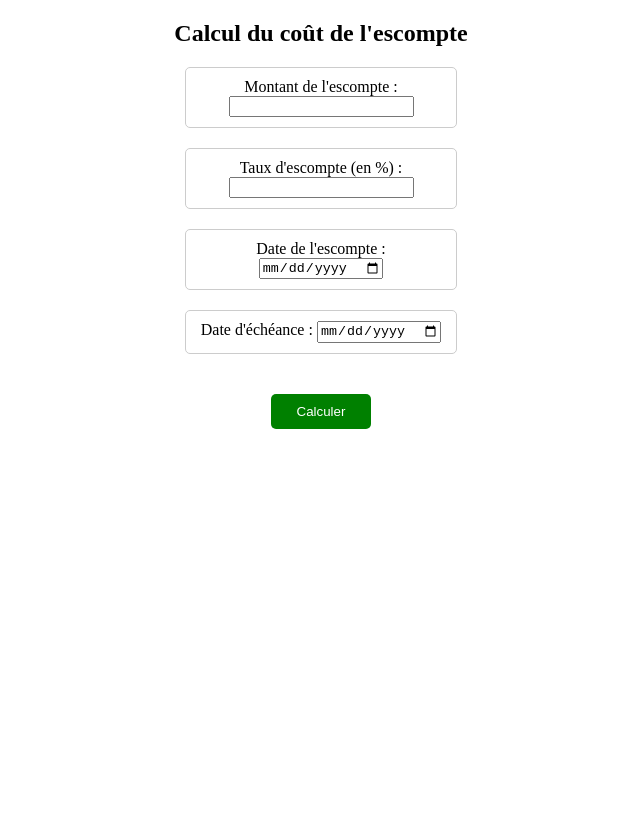
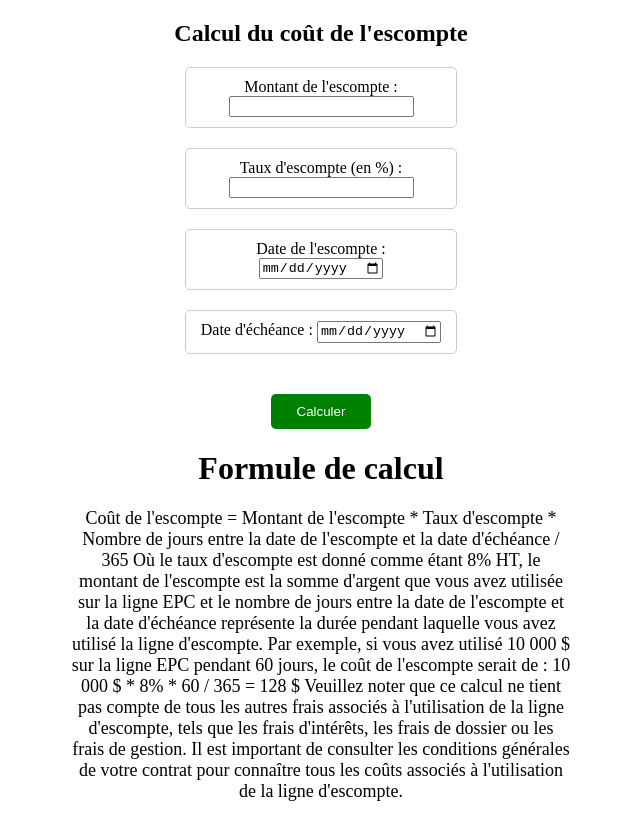
Before and after one commit to ismailhelali/escompte-calculator, a plain HTML site: page index.html in a window 1280 px wide. Shown: the whole page, without its empty margins (319-959 px from the left). Drawn offline with Linux system fonts and the light colour scheme.

Commit message:
Update index.html

```diff
--- a/index.html
+++ b/index.html
@@ -63,6 +63,26 @@
 		</p>
 		<p id="reel">
 		</p>
+
+<h1>Formule de calcul</h1>
+<p>
+Coût de l'escompte = Montant de l'escompte * Taux d'escompte * Nombre de jours entre la date de l'escompte et la date d'échéance / 365
+
+Où le taux d'escompte est donné comme étant 8% HT, le montant de l'escompte est la somme d'argent que vous avez utilisée sur la ligne EPC et le nombre de jours entre la date de l'escompte et la date d'échéance représente la durée pendant laquelle vous avez utilisé la ligne d'escompte.
+
+Par exemple, si vous avez utilisé 10 000 $ sur la ligne EPC pendant 60 jours, le coût de l'escompte serait de :
+
+10 000 $ * 8% * 60 / 365 = 128 $
+
+Veuillez noter que ce calcul ne tient pas compte de tous les autres frais associés à l'utilisation de la ligne d'escompte, tels que les frais d'intérêts, les frais de dossier ou les frais de gestion. Il est important de consulter les conditions générales de votre contrat pour connaître tous les coûts associés à l'utilisation de la ligne d'escompte.
+
+
+
+
+</p>
+
+
+
 	</div>
 	<script>
 		function calculateDiscountCost() {
```
